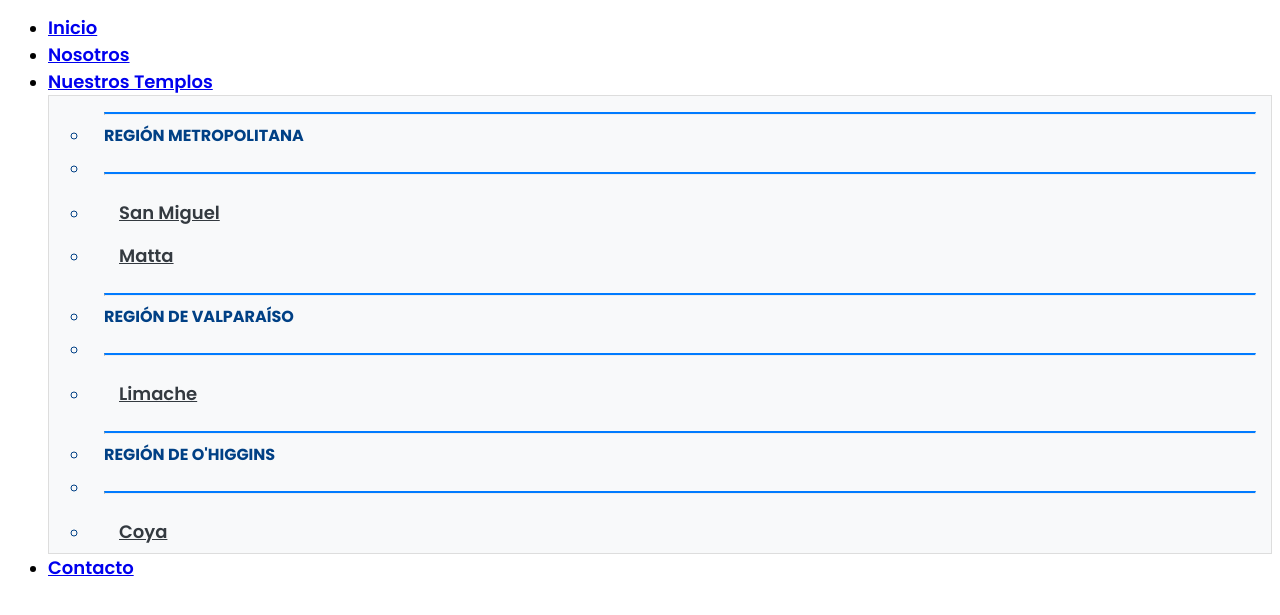
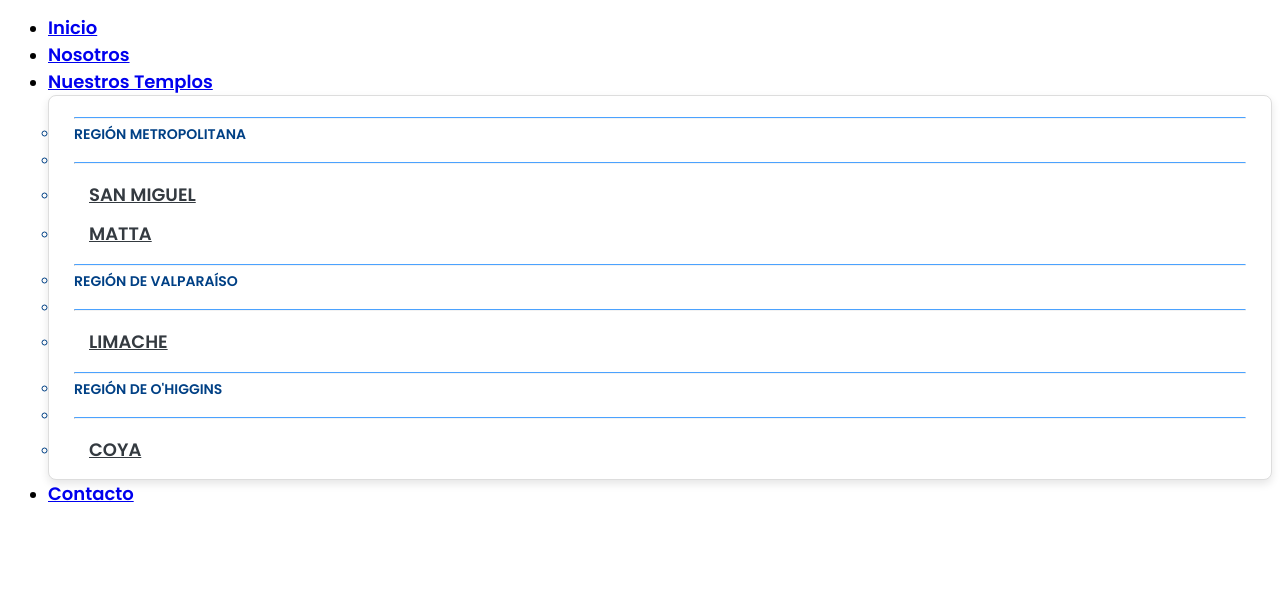
Before and after one commit to Troesnic/Troesnic.github.io, a plain HTML site: page navbar/navbar.html in a window 1280 px wide. Shown: the part 65-680 px from the top of the page. Drawn offline with Linux system fonts and the light colour scheme.

Commit message:
cambios generales

```diff
--- a/navbar/navbar.css
+++ b/navbar/navbar.css
@@ -1,40 +1,53 @@
-@import url('https://fonts.googleapis.com/css2?family=Poppins:ital,wght@0,100;0,200;0,300;0,400;0,500;0,600;0,700;0,800;0,900;1,100;1,200;1,300;1,400;1,500;1,600;1,700;1,800;1,900&display=swap');
+@import url('https://fonts.googleapis.com/css2?family=Poppins:wght@300;400;500;600;700&display=swap');
+
 * {
     font-family: 'Poppins', sans-serif;
 }
 
-/*navbar*/
-.navbar a{
+/* Estilo base del navbar */
+.navbar a {
     font-weight: 600;
     font-size: 18px;
 }
 
-/* Cambiar el fondo del menú desplegable */
+/* Estilo del menú desplegable */
 .dropdown-menu {
-    background-color: #f8f9fa; /* Color gris claro */
+    background-color: #ffffff; /* Fondo blanco */
     border: 1px solid #ddd;
+    border-radius: 8px; /* Bordes redondeados */
+    box-shadow: 0px 4px 8px rgba(0, 0, 0, 0.1); /* Sombra ligera */
+    padding: 10px;
+    min-width: 220px;
 }
 
-/* Estilo para los títulos de región */
+/* Estilo para los títulos de las regiones */
 .dropdown-menu li {
     color: #004085; /* Azul oscuro */
-    font-weight: bold;
-    padding: 8px 15px;
+    font-weight: 600;
+    padding: 6px 15px;
+    text-transform: uppercase;
+    font-size: 14px;
 }
 
-/* Cambiar color del divisor */
+/* Separador más elegante */
 .dropdown-divider {
-    border-top: 2px solid #007bff; /* Azul */
+    border-top: 1px solid #007bff; /* Azul */
+    margin: 5px 0;
+    opacity: 0.7;
 }
 
-/* Cambiar color de los enlaces */
+/* Estilo de los enlaces */
 .dropdown-item {
     color: #343a40; /* Gris oscuro */
     padding: 10px 15px;
+    border-radius: 5px; /* Bordes suaves */
+    transition: background 0.3s ease-in-out;
+    font-weight: 500;
 }
 
-/* Cambiar color de fondo al pasar el mouse */
+/* Efecto al pasar el mouse */
 .dropdown-item:hover {
     background-color: #007bff; /* Azul */
     color: white;
+    transform: scale(1.05); /* Efecto de crecimiento leve */
 }
--- a/style.css
+++ b/style.css
@@ -9,6 +9,7 @@
 }
 
 .carousel-caption{
+    top: 30%;
     bottom: 220px;
     z-index: 2;
 }
@@ -109,7 +110,7 @@
     position: relative;
     width: 100%;
     height: 400px; /* Ajusta la altura según necesites */
-    background-image: url(/img/banner.jpg);
+    background-image: url(/img/banner_girado.jpg);
     background-size: cover;
     background-position: center;
     display: flex;
@@ -120,10 +121,11 @@
     margin-top: 60px;
 }
 
+
 .overlay {
     width: 100%;
     height: 100%;
-    background: rgba(0, 0, 0, 0.5); /* Oscurece la imagen para que el texto resalte */
+    background: rgba(0, 0, 0, 0); /* Oscurece la imagen para que el texto resalte */
     display: flex;
     align-items: center;
     justify-content: center;
```
Also changed, not shown: navbar/navbar.html (+1 -3 lines), img/banner.jpg, img/banner_girado.jpg (added).
